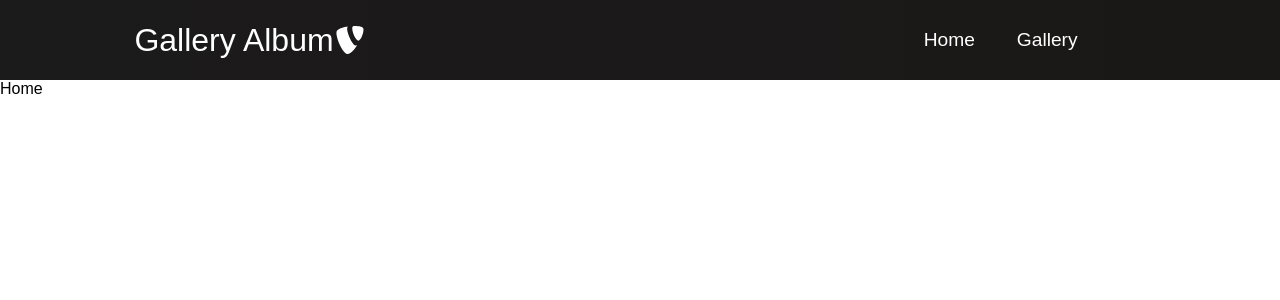
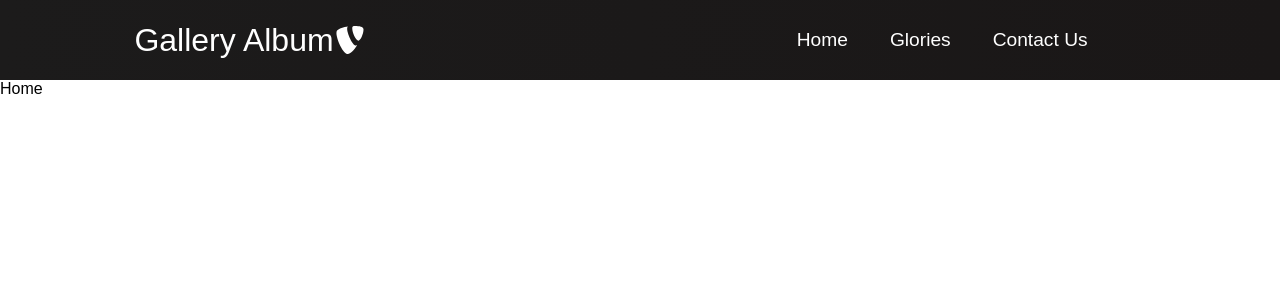
Before and after one commit to 00-team/ping-pong-site, a React (Create React App) app: page / in a window 1280 px wide. Shown: the top 300 px of the page. Built offline with nearby package versions, Linux system fonts and the light colour scheme.

Commit message:
navbar edited

```diff
--- a/src/Components/Navbar.js
+++ b/src/Components/Navbar.js
@@ -50,21 +50,15 @@ function Navbar() {
                 Home
               </Link>
             </li>
-            <li className='nav-item'>
+            <li>
                 <a className="nav-links" onClick={closeMobileMenu} href="#gallery_album">
-                    Gallery
+                    Glories
                 </a>
             </li>
-
-
             <li>
-              <Link
-                to='/signup'
-                className='nav-links-mobile'
-                onClick={closeMobileMenu}
-              >
-                About Us
-              </Link>
+                <a className="nav-links" onClick={closeMobileMenu} href="#contact_us">
+                    Contact Us
+                </a>
             </li>
           </ul>
         </div>
```
